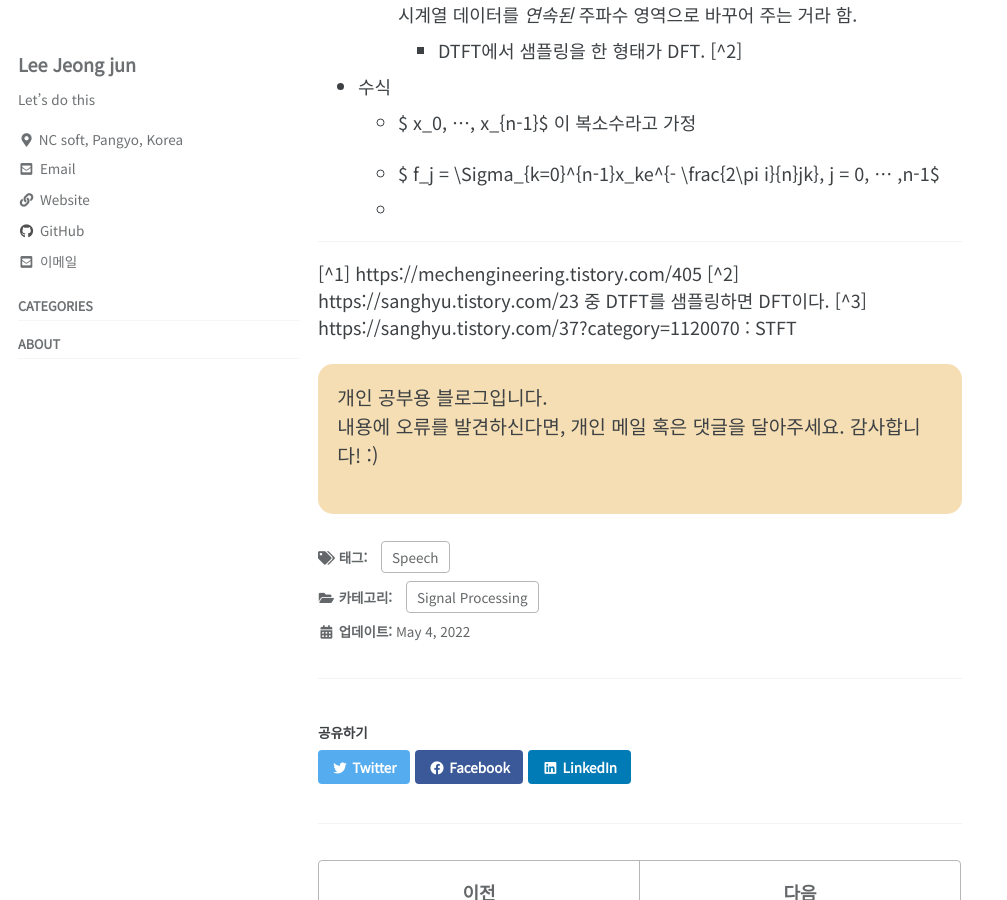
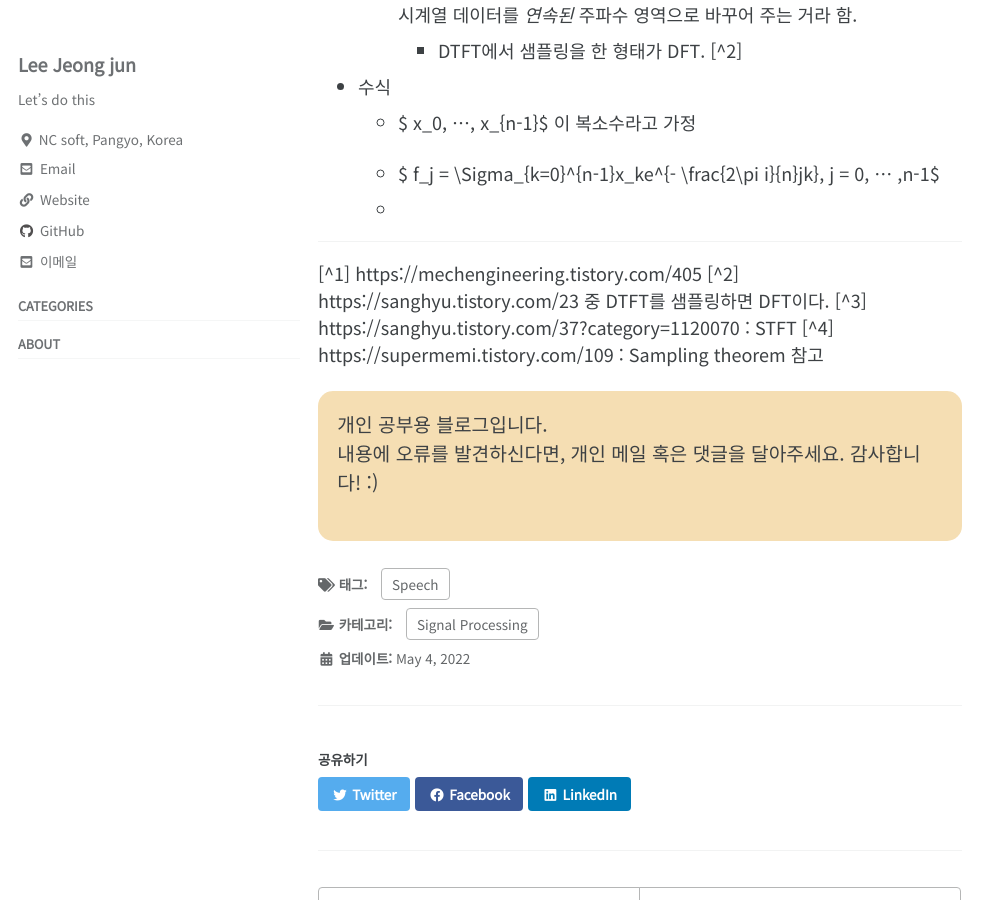
Before and after one commit to boingkiri/boingkiri.github.io, a Jekyll site: the page built from _posts/2022-05-04-FFT.md, in a window 1280 px wide and 900 px high, scrolled down 807 px. Shown: the whole window, without its empty margins (0-1007 px from the left). Built offline with Jekyll 4.4.1, drawn with Linux system fonts in a browser that asks for light colours; cached includes are drawn as plain includes.

Commit message:
please referSampling theorem

```diff
--- a/_posts/2022-05-04-FFT.md
+++ b/_posts/2022-05-04-FFT.md
@@ -34,3 +34,4 @@ JUCE 공부를 하다보니 FFT 변환을 시켜서 이를 plot해주는 과정
 [^1] https://mechengineering.tistory.com/405
 [^2] https://sanghyu.tistory.com/23 중 DTFT를 샘플링하면 DFT이다.
 [^3] https://sanghyu.tistory.com/37?category=1120070 : STFT
+[^4] https://supermemi.tistory.com/109 : Sampling theorem 참고
```
